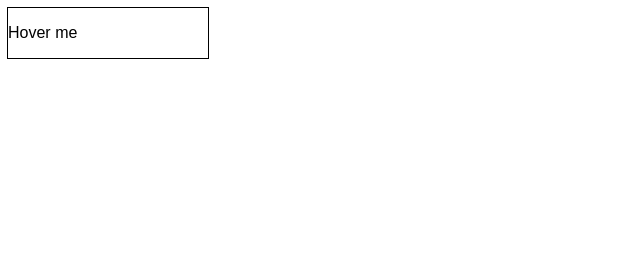
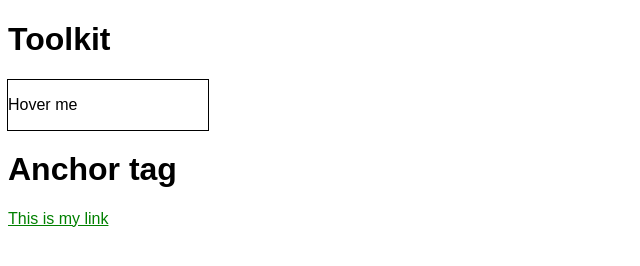
Before and after one commit to swethaogeti/js-practice, a website built with Parcel: page index.html in a window 1280 px wide. Shown: the whole page, without its empty margins (0-640 px from the left). Built offline with nearby package versions, Linux system fonts and the light colour scheme.

Commit message:
anchor tag

```diff
--- a/index.html
+++ b/index.html
@@ -8,6 +8,7 @@
 
   <body>
     <div id="app">
+      <h1>Toolkit</h1>
       <div class="container">
         <p>
           Hover me
@@ -16,7 +17,8 @@
         </p>
       </div>
     </div>
-
+    <h1>Anchor tag</h1>
+    <a href="#" class="atag">This is my link</a>
     <script src="src/index.js"></script>
   </body>
 </html>
--- a/src/index.js
+++ b/src/index.js
@@ -23,3 +23,11 @@ const objTwo = {
 const objOneCopy = objOne;
 console.log(objOne === objOne);
 console;
+
+//how to invoke function inside array
+
+const myArray = [
+  (function logger() {
+    console.log("hello");
+  })()
+];
--- a/src/styles.css
+++ b/src/styles.css
@@ -16,3 +16,13 @@ body {
 .container > p:hover > .btn {
   display: inline;
 }
+
+.atag {
+  color: green;
+}
+.atag:hover {
+  color: blue;
+}
+.atag:visited {
+  color: red;
+}
```
